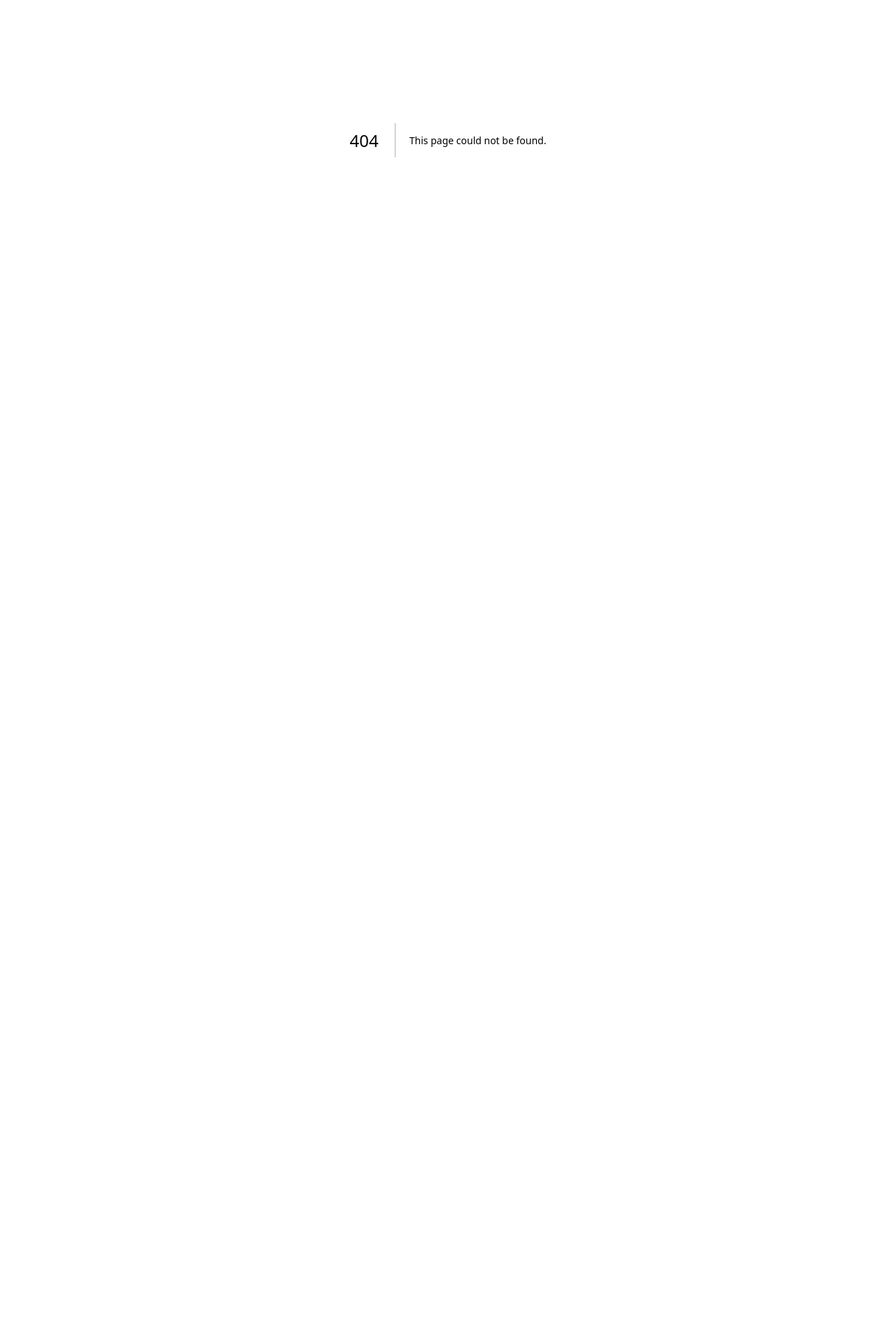
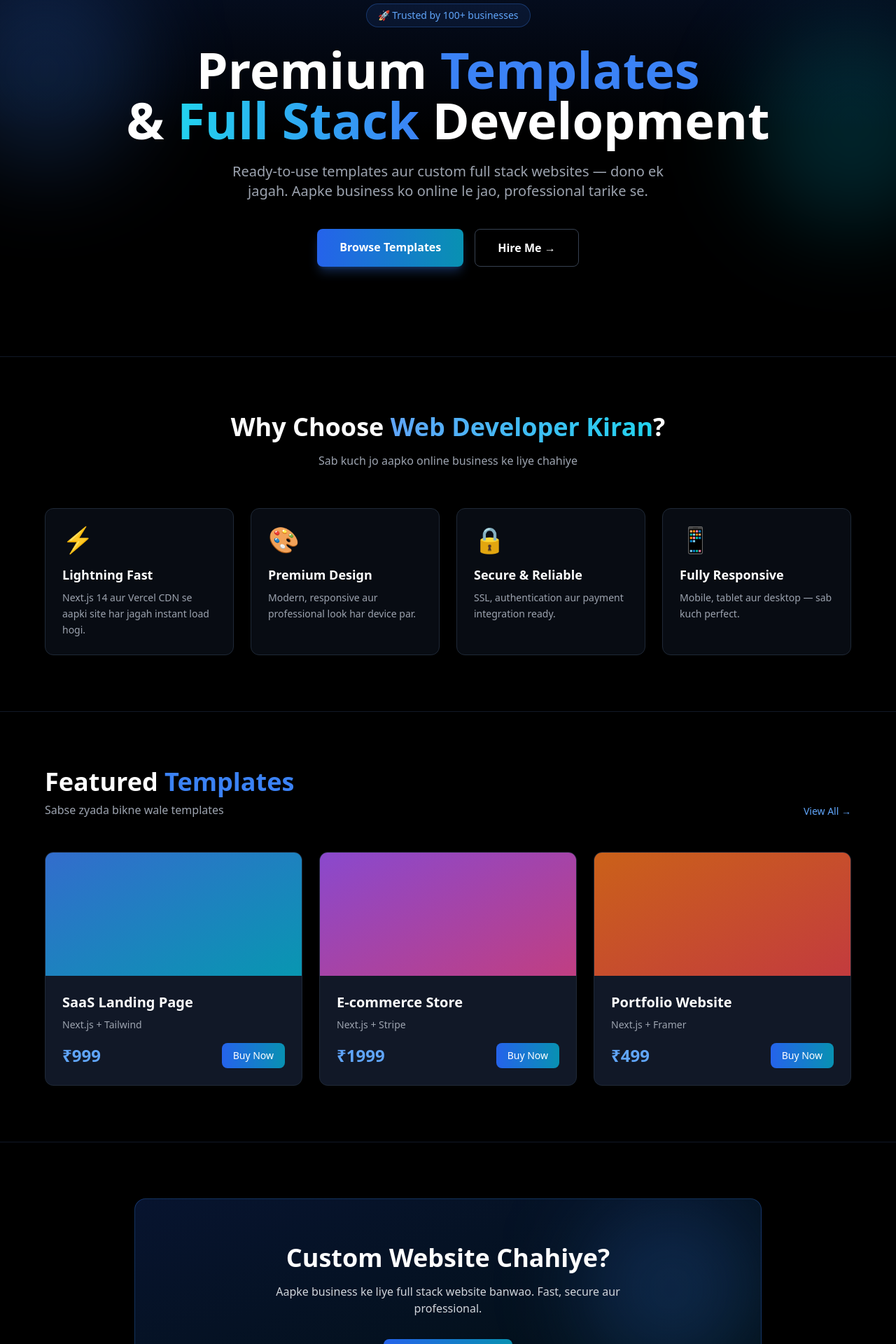
Before and after one commit to Mrkiranind/WEB-DEVELOPER-KIRAN, a Next.js app: page / in a window 1280 px wide. Before the commit this address had no page. Shown: the part 200-2120 px from the top of the page at 70% size. Before the commit the page ends 800 px from the top, so only its background shows below. Built offline with nearby package versions, Linux system fonts and the light colour scheme; no server answers; the database is empty.

Commit message:
Add main page component with templates and features
This file contains the main page component for the application, including a navbar, footer, and sections for featured templates and features of the service. It also implements a fallback mechanism for templates if the database fetch fails.

```diff
--- /dev/null
+++ b/src/app/page.js
@@ -0,0 +1,134 @@
+import Link from "next/link";
+import Navbar from "@/components/Navbar";
+import Footer from "@/components/Footer";
+import { getFeaturedTemplates } from "@/lib/database";
+
+export const revalidate = 60; // हर 60 सेकंड में refresh होगा
+
+export default async function Home() {
+  const templates = await getFeaturedTemplates();
+
+  const features = [
+    { icon: "⚡", title: "Lightning Fast", desc: "Next.js 14 aur Vercel CDN se aapki site har jagah instant load hogi." },
+    { icon: "🎨", title: "Premium Design", desc: "Modern, responsive aur professional look har device par." },
+    { icon: "🔒", title: "Secure & Reliable", desc: "SSL, authentication aur payment integration ready." },
+    { icon: "📱", title: "Fully Responsive", desc: "Mobile, tablet aur desktop — sab kuch perfect." },
+  ];
+
+  // Fallback अगर database से data न आए
+  const fallbackTemplates = [
+    { id: 1, name: "SaaS Landing Page", price: 999, tech_stack: "Next.js + Tailwind" },
+    { id: 2, name: "E-commerce Store", price: 1999, tech_stack: "Next.js + Stripe" },
+    { id: 3, name: "Portfolio Website", price: 499, tech_stack: "Next.js + Framer" },
+  ];
+
+  const displayTemplates = templates.length > 0 ? templates : fallbackTemplates;
+
+  const colors = [
+    "from-blue-500 to-cyan-500",
+    "from-purple-500 to-pink-500",
+    "from-orange-500 to-red-500",
+  ];
+
+  return (
+    <>
+      <Navbar />
+      <main className="min-h-screen bg-black text-white">
+        <section className="relative px-6 py-24 md:py-32 overflow-hidden">
+          <div className="absolute inset-0 bg-gradient-to-b from-blue-600/20 via-transparent to-transparent"></div>
+          <div className="absolute top-20 -left-20 w-72 h-72 bg-blue-500/20 rounded-full blur-3xl"></div>
+          <div className="absolute top-40 -right-20 w-72 h-72 bg-cyan-500/20 rounded-full blur-3xl"></div>
+
+          <div className="relative max-w-5xl mx-auto text-center">
+            <div className="inline-block mb-6 px-4 py-1.5 bg-blue-500/10 border border-blue-500/30 rounded-full text-blue-400 text-sm">
+              🚀 Trusted by 100+ businesses
+            </div>
+            <h1 className="text-4xl md:text-6xl lg:text-7xl font-bold leading-tight mb-6">
+              Premium <span className="text-blue-500">Templates</span>
+              <br />
+              & <span className="bg-gradient-to-r from-cyan-400 to-blue-500 bg-clip-text text-transparent">Full Stack</span> Development
+            </h1>
+            <p className="text-gray-400 text-lg md:text-xl max-w-2xl mx-auto mb-10">
+              Ready-to-use templates aur custom full stack websites — dono ek jagah. Aapke business ko online le jao, professional tarike se.
+            </p>
+            <div className="flex flex-col sm:flex-row gap-4 justify-center">
+              <Link href="/templates" className="bg-gradient-to-r from-blue-600 to-cyan-600 hover:from-blue-700 hover:to-cyan-700 px-8 py-3.5 rounded-lg font-semibold transition shadow-lg shadow-blue-500/30">
+                Browse Templates
+              </Link>
+              <Link href="/contact" className="border border-gray-700 hover:border-blue-500 hover:bg-blue-500/10 px-8 py-3.5 rounded-lg font-semibold transition">
+                Hire Me →
+              </Link>
+            </div>
+          </div>
+        </section>
+
+        <section className="px-6 py-20 border-t border-gray-900">
+          <div className="max-w-6xl mx-auto">
+            <h2 className="text-3xl md:text-4xl font-bold text-center mb-4">
+              Why Choose <span className="bg-gradient-to-r from-blue-400 to-cyan-400 bg-clip-text text-transparent">Web Developer Kiran</span>?
+            </h2>
+            <p className="text-gray-400 text-center mb-14 max-w-xl mx-auto">
+              Sab kuch jo aapko online business ke liye chahiye
+            </p>
+            <div className="grid md:grid-cols-2 lg:grid-cols-4 gap-6">
+              {features.map((f, i) => (
+                <div key={i} className="bg-gray-900/50 border border-gray-800 rounded-xl p-6 hover:border-blue-500/50 hover:-translate-y-1 transition duration-300">
+                  <div className="text-4xl mb-4">{f.icon}</div>
+                  <h3 className="text-lg font-semibold mb-2">{f.title}</h3>
+                  <p className="text-gray-400 text-sm leading-relaxed">{f.desc}</p>
+                </div>
+              ))}
+            </div>
+          </div>
+        </section>
+
+        <section className="px-6 py-20 border-t border-gray-900">
+          <div className="max-w-6xl mx-auto">
+            <div className="flex justify-between items-end mb-12">
+              <div>
+                <h2 className="text-3xl md:text-4xl font-bold mb-2">
+                  Featured <span className="text-blue-500">Templates</span>
+                </h2>
+                <p className="text-gray-400">Sabse zyada bikne wale templates</p>
+              </div>
+              <Link href="/templates" className="text-blue-400 hover:text-blue-300 text-sm hidden md:block">
+                View All →
+              </Link>
+            </div>
+            <div className="grid md:grid-cols-3 gap-6">
+              {displayTemplates.map((t, i) => (
+                <Link key={t.id} href={`/templates/${t.id}`} className="bg-gray-900 border border-gray-800 rounded-xl overflow-hidden hover:border-blue-500/50 hover:-translate-y-1 transition duration-300 group block">
+                  <div className={`h-44 bg-gradient-to-br ${colors[i % 3]} opacity-80 group-hover:opacity-100 transition`}></div>
+                  <div className="p-6">
+                    <h3 className="text-xl font-semibold mb-2">{t.name}</h3>
+                    <p className="text-sm text-gray-400 mb-4">{t.tech_stack || "Next.js + Tailwind"}</p>
+                    <div className="flex justify-between items-center">
+                      <span className="text-2xl font-bold text-blue-400">₹{t.price}</span>
+                      <span className="bg-gradient-to-r from-blue-600 to-cyan-600 px-4 py-2 rounded-lg text-sm font-medium">Buy Now</span>
+                    </div>
+                  </div>
+                </Link>
+              ))}
+            </div>
+          </div>
+        </section>
+
+        <section className="px-6 py-20 border-t border-gray-900">
+          <div className="max-w-4xl mx-auto relative overflow-hidden bg-gradient-to-br from-blue-600/20 to-cyan-600/10 border border-blue-500/30 rounded-2xl p-10 md:p-16 text-center">
+            <div className="absolute top-0 right-0 w-64 h-64 bg-blue-500/20 rounded-full blur-3xl"></div>
+            <div className="relative">
+              <h2 className="text-3xl md:text-4xl font-bold mb-4">Custom Website Chahiye?</h2>
+              <p className="text-gray-300 mb-8 max-w-xl mx-auto">
+                Aapke business ke liye full stack website banwao. Fast, secure aur professional.
+              </p>
+              <Link href="/contact" className="inline-block bg-gradient-to-r from-blue-600 to-cyan-600 hover:from-blue-700 hover:to-cyan-700 px-8 py-3.5 rounded-lg font-semibold transition shadow-lg shadow-blue-500/30">
+                Get Free Quote
+              </Link>
+            </div>
+          </div>
+        </section>
+      </main>
+      <Footer />
+    </>
+  );
+}
```
